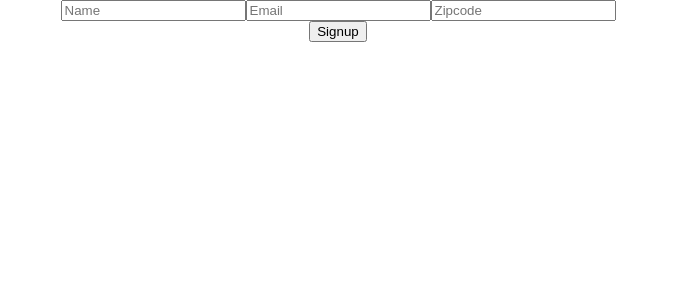
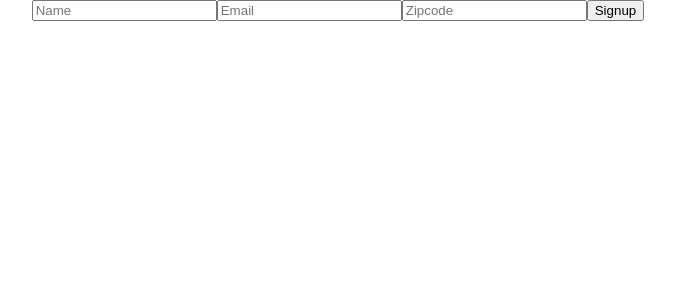
Before and after one commit to alonecuzzo/pinguino, a React (Create React App) app: page / in a window 1280 px wide. Shown: the top 300 px of the page, without its empty margins (302-977 px from the left). Built offline with nearby package versions, Linux system fonts and the light colour scheme.

Commit message:
form fields to controlled components

```diff
--- a/package.json
+++ b/package.json
@@ -5,7 +5,8 @@
   "dependencies": {
     "react": "^16.2.0",
     "react-dom": "^16.2.0",
-    "react-scripts": "1.1.1"
+    "react-scripts": "1.1.1",
+    "redux": "^3.7.2"
   },
   "scripts": {
     "start": "react-scripts start",
--- a/src/SignupForm.js
+++ b/src/SignupForm.js
@@ -5,27 +5,32 @@ class SignupForm extends React.Component {
     super(props);
 
     this.state = {
-      user: {
-        name: '',
-        email: '',
-        zipcode: ''
-      },
+      username: '',
+      email: '',
+      zipcode: ''
+    };
 
-    };
+    this.handleChange = this.handleChange.bind(this);
+    this.handleSubmit = this.handleSubmit.bind(this);
+  }
+
+  handleSubmit(event) {
+    event.preventDefault();
+  }
+
+  handleChange(event) {
+    const { name, value } = event.target;
+    this.setState({ [name]: value });
   }
 
   render() {
     return (
-      <div class="signupForm">
-        <div class="signupForm__fields">
-        <input type="text" placeholder="Name"/>
-        <input type="text" placeholder="Email"/>
-        <input type="text" pattern="[0-9]{5}"placeholder="Zipcode"/>
-        </div>
-        <div class="signupForm__button">
-          <button class="signupForm__button--primary">Signup</button>
-        </div>
-      </div>
+      <form onSubmit={this.handleSubmit}>
+        <input type="text" placeholder="Name" name="username" value={this.state.username} onChange={this.handleChange} />
+        <input type="text" placeholder="Email" name="email" value={this.state.email} onChange={this.handleChange} />
+        <input type="text" pattern="[0-9]{5}"placeholder="Zipcode" name="zipcode" value={this.state.zipcode} onChange={this.handleChange} />
+        <button className="signupForm__button--primary">Signup</button>
+      </form>
     );
   }
 }
```
Also changed, not shown: 1 other file (tests, documents, lock files or other folders).
